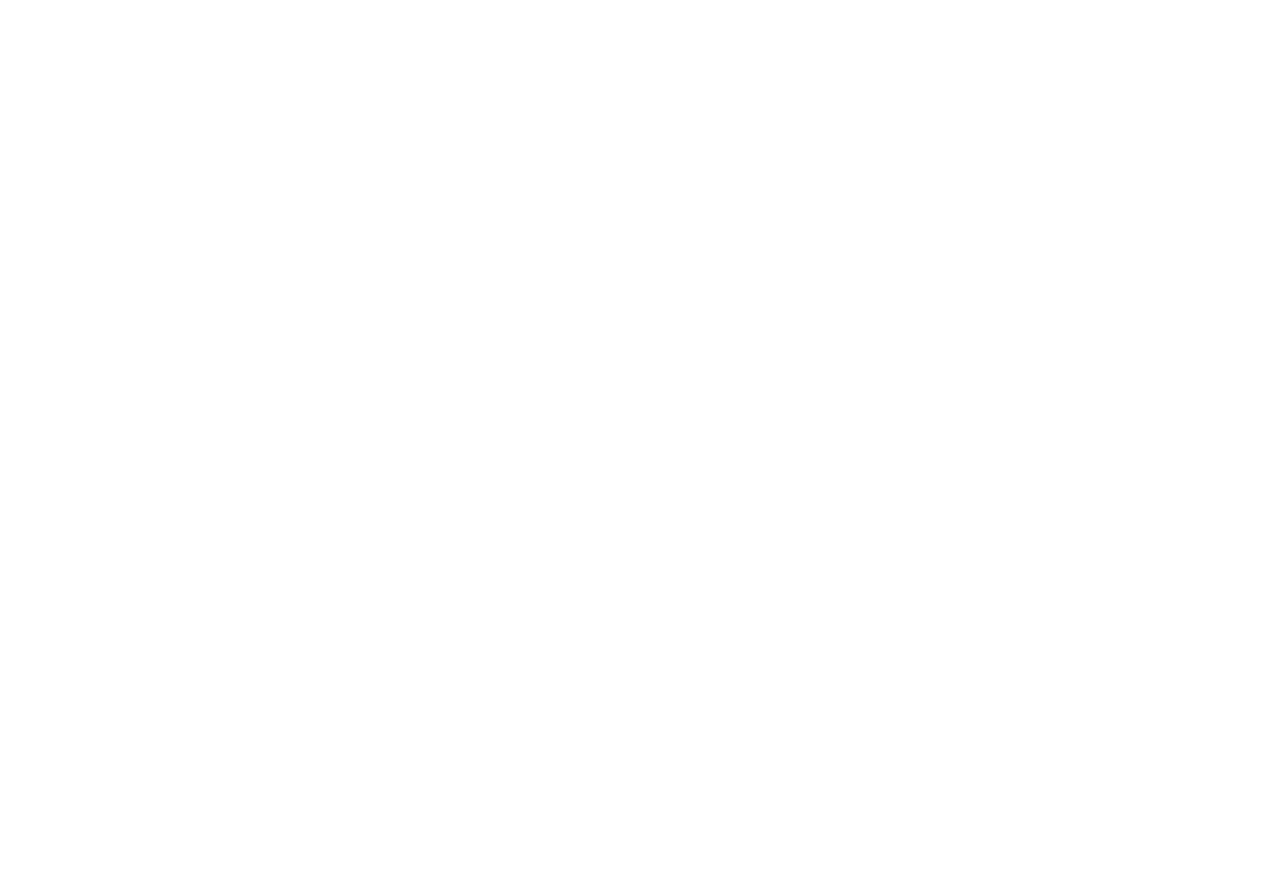
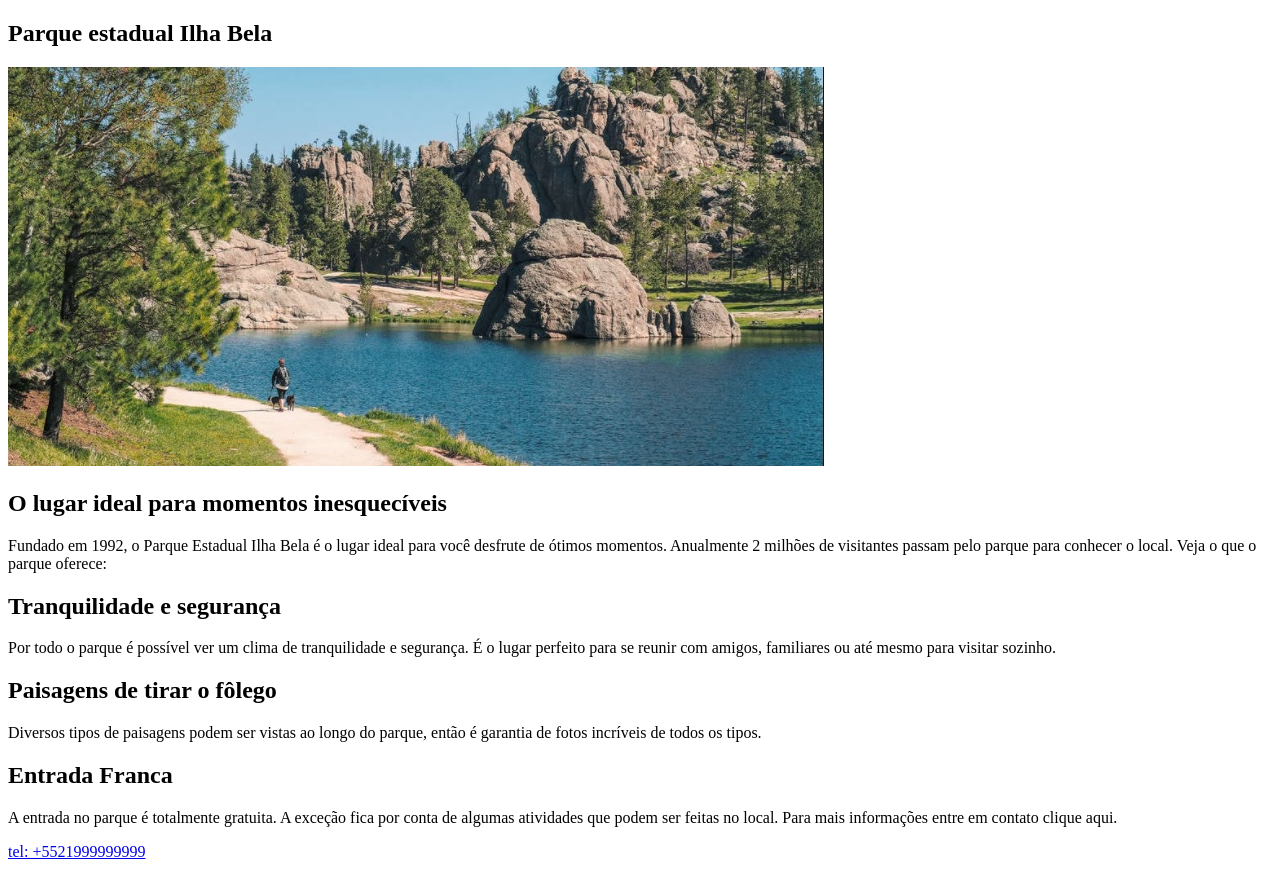
Before and after one commit to Desenvolvedormoz/Primeiro_projeto, a plain HTML site: page index.html in a window 1280 px wide. Before the commit the page ends 800 px from the top, so only its background shows below. Drawn offline with Linux system fonts and the light colour scheme.

Commit message:
Update index.html

```diff
--- a/index.html
+++ b/index.html
@@ -7,6 +7,25 @@
     <title>Parque estadual Ilha Bela</title>
 </head>
 <body>
-
+    <section>
+    <h1>Parque estadual Ilha Bela</h1>
+    <img src="./parque-ilha-bela.jpg" alt="imagem do parque">
+    <h2>O lugar ideal para momentos inesquecíveis</h2>
+    <p>Fundado em 1992, o Parque Estadual Ilha Bela é o lugar ideal para você desfrute de ótimos momentos. Anualmente 2 milhões de visitantes passam pelo parque para conhecer o local. Veja o que o parque oferece:</p>
+    </section>
+    <section>
+        <h2>Tranquilidade e segurança</h2>
+        <p>Por todo o parque é possível ver um clima de tranquilidade e segurança. É o lugar perfeito para se reunir com amigos, familiares ou até mesmo para visitar sozinho.
+        </p>
+    </section>
+    <section>
+        <h2>Paisagens de tirar o fôlego</h2>
+        <p>Diversos tipos de paisagens podem ser vistas ao longo do parque, então é garantia de fotos incríveis de todos os tipos.</p>
+    </section>
+    <section>
+        <h2>Entrada Franca</h2>
+        <p>A entrada no parque é totalmente gratuita. A exceção fica por conta de algumas atividades que podem ser feitas no local. Para mais informações entre em contato clique aqui.</p>
+        <a href="tel:">tel: +5521999999999</a>
+    </section>
 </body>
 </html>
```
